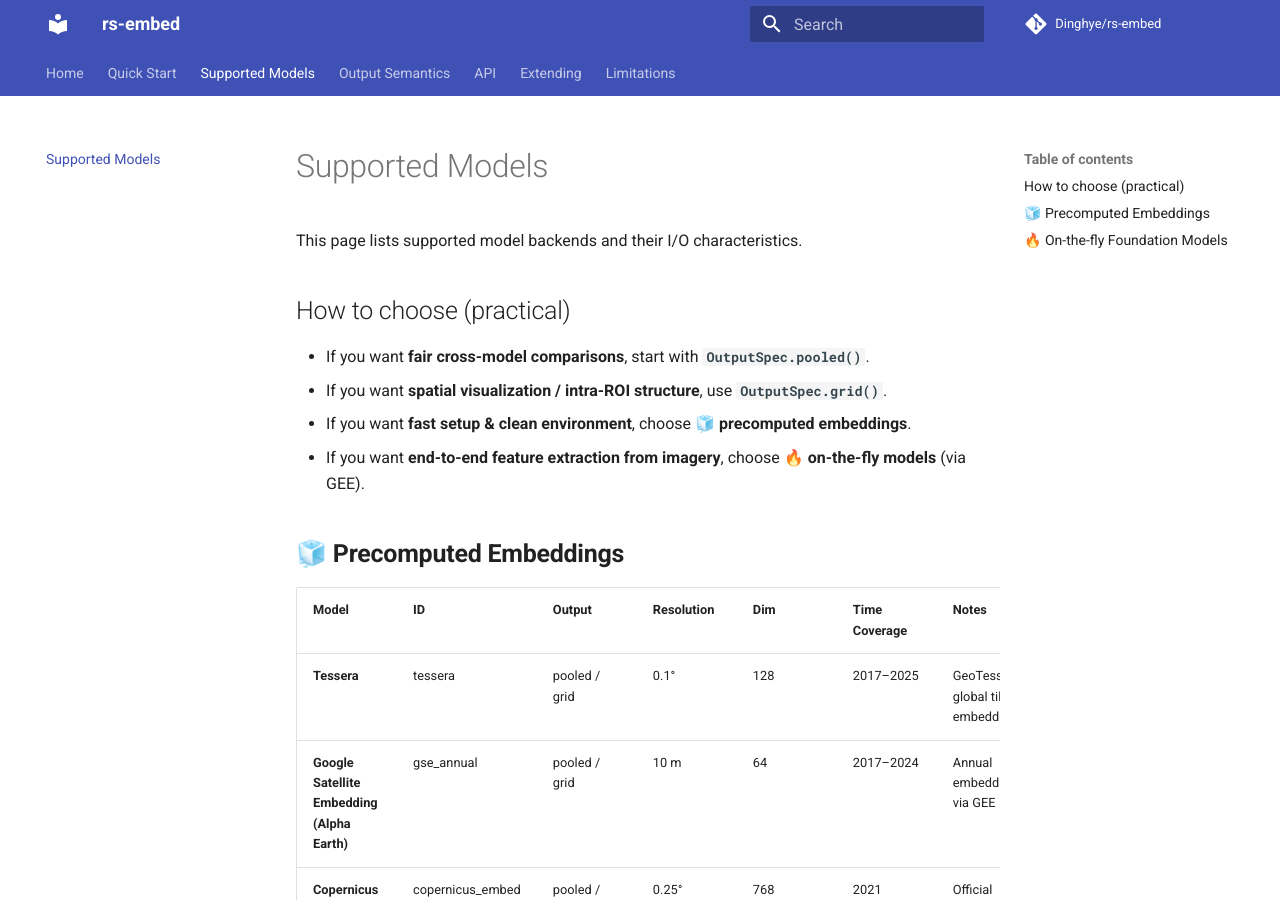
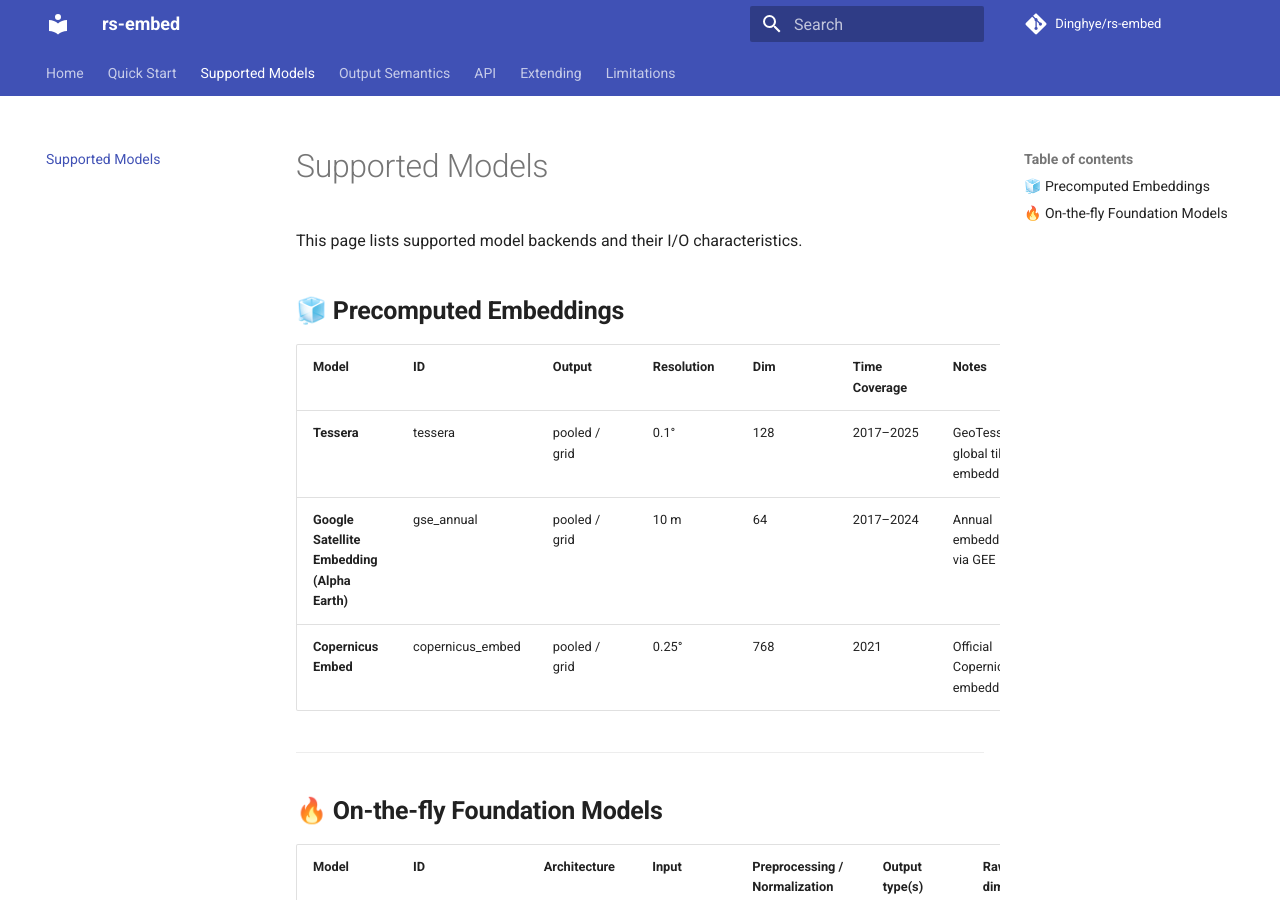
Before and after one commit to Dinghye/rs-embed, an MkDocs documentation site: the page built from docs/models.md, in a window 1280 px wide and 900 px high. Built offline with MkDocs 1.6.1 and Material for MkDocs 9.7.7, drawn with Linux system fonts in a browser that asks for light colours; comment, search, counter and statistics services are not loaded.

Commit message:
fix: doc model

```diff
--- a/docs/models.md
+++ b/docs/models.md
@@ -1,15 +1,6 @@
 # Supported Models
 
 This page lists supported model backends and their I/O characteristics.
-
-
-
-## How to choose (practical)
-
-- If you want **fair cross-model comparisons**, start with **`OutputSpec.pooled()`**.
-- If you want **spatial visualization / intra-ROI structure**, use **`OutputSpec.grid()`**.
-- If you want **fast setup & clean environment**, choose 🧊 **precomputed embeddings**.
-- If you want **end-to-end feature extraction from imagery**, choose 🔥 **on-the-fly models** (via GEE).
 
 
 
```
